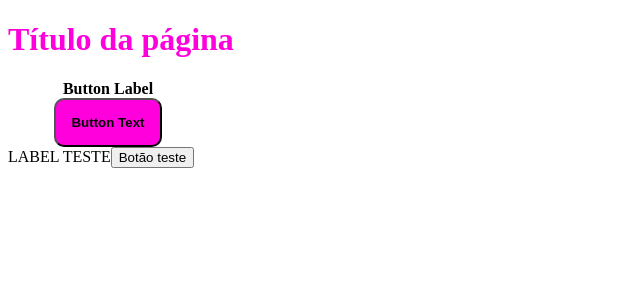
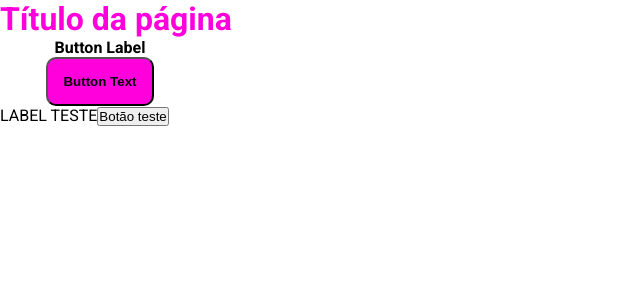
Before and after one commit to devbpatriciocosta/Projeto_Teste_Revisao, a Next.js app: page / in a window 1280 px wide. Shown: the top 300 px of the page, without its empty margins (0-640 px from the left). Built offline with nearby package versions, Linux system fonts and the light colour scheme.

Commit message:
Intall de Styled Components - Revisão

```diff
--- a/package.json
+++ b/package.json
@@ -15,9 +15,10 @@
     "next": "^12.1.6",
     "react": "^18.1.0",
     "react-dom": "^18.1.0",
-    "sass": "^1.52.1"
+    "styled-components": "^5.3.5"
   },
   "devDependencies": {
+    "babel-plugin-styled-components": "^2.0.7",
     "eslint": "^8.15.0",
     "eslint-config-next": "^12.1.6",
     "eslint-config-prettier": "^8.5.0",
--- /dev/null
+++ b/pages/_app.jsx
@@ -0,0 +1,24 @@
+import { createGlobalStyle, ThemeProvider } from 'styled-components'
+import theme from '../src/theme'
+
+const GlobalStyle = createGlobalStyle`
+  * {
+    padding: 0;
+    margin: 0;
+  }
+
+  body {
+    font-family: 'Roboto', sans-serif;
+  }
+`
+
+function App({ Component, pageProps }) {
+  return (
+    <ThemeProvider theme={theme}>
+      <GlobalStyle />
+      <Component {...pageProps} />
+    </ThemeProvider>
+  )
+}
+
+export default App
--- /dev/null
+++ b/pages/_document.jsx
@@ -0,0 +1,24 @@
+import Document, { Html, Head, Main, NextScript } from 'next/document'
+
+class NewDocument extends Document {
+  render() {
+    return (
+      <Html>
+        <Head>
+          <link rel="preconnect" href="https://fonts.googleapis.com" />
+          <link rel="preconnect" href="https://fonts.gstatic.com" crossOrigin />
+          <link
+            href="https://fonts.googleapis.com/css2?family=Roboto:ital,wght@0,400;0,500;0,700;1,400;1,500;1,700&display=swap"
+            rel="stylesheet"
+          />
+        </Head>
+        <body>
+          <Main />
+          <NextScript />
+        </body>
+      </Html>
+    )
+  }
+}
+
+export default NewDocument
--- /dev/null
+++ b/src/theme.js
@@ -0,0 +1,5 @@
+const theme = {
+  primary: '#00F0E0'
+}
+
+export default theme
```
Also changed, not shown: .babelrc (added), 1 other file (tests, documents, lock files or other folders).
